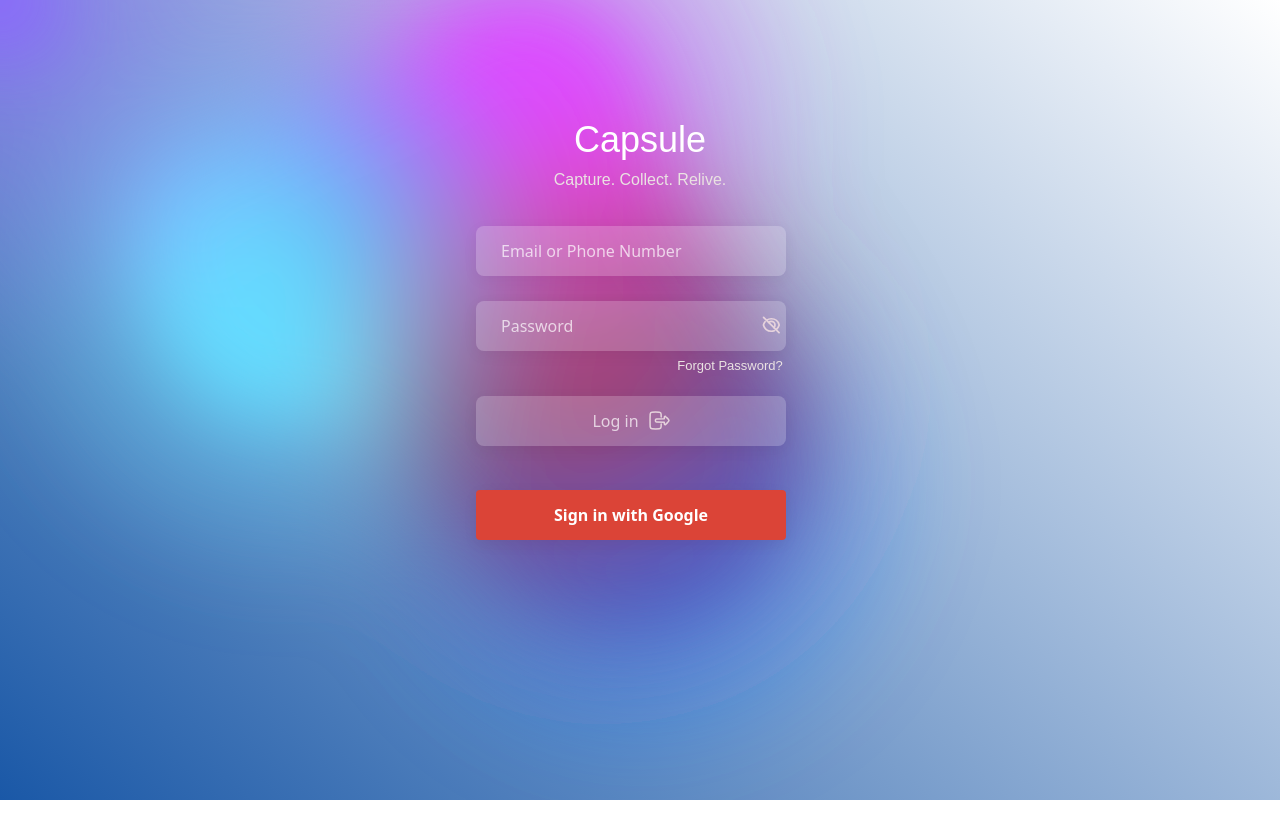
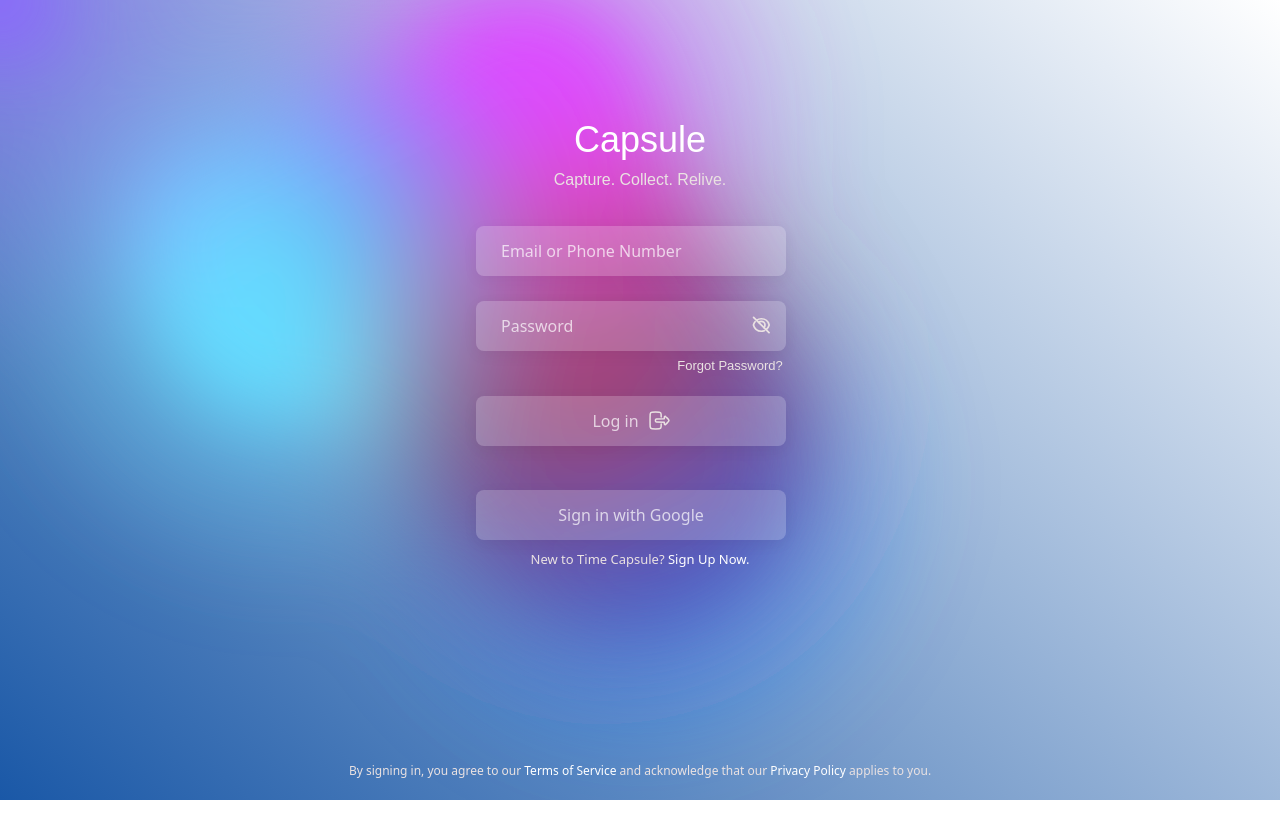
Before and after one commit to PennSpark/sp25-penn-time-capsule, a React (Vite) app in the folder frontend/: page /login in a window 1280 px wide. Shown: the top 838 px of the page. After the commit the page ends 800 px from the top, so only its background shows below. Built offline with nearby package versions, Linux system fonts and the light colour scheme; a web font is replaced by a local one.

Commit message:
login page finished

```diff
--- a/frontend/src/index.css
+++ b/frontend/src/index.css
@@ -28,14 +28,11 @@
   height: 100%;
 }
 
-
-
-
-
-body {
+html, body {
   margin: 0;
   padding: 0;
   overflow: hidden;
+  height: 100%;
 }
 
 /* Custom scrollbar for grid view */
@@ -230,6 +227,7 @@ body {
   margin-top: 154px;
   margin-bottom: 100px;
   flex-shrink: 0;
+  /* position: relative; */
 }
 
 
@@ -376,7 +374,7 @@ body {
 
 
 #login-form button:hover {
-  background-color: #38ebd3;
+  background-color: hsla(0, 0%, 100%, 0.4);
 }
 
 #login-form #toggle-signin {
@@ -396,16 +394,28 @@ body {
 }
 
 #login-form #fineprint {
-  font-size: 12px;
-  margin-top: 10px;
-  margin-left: 40px;
-  color: rgb(178, 163, 163);
+  font-size: 12px; /* Reduce font size */
+  line-height: 1.4; /* Adjust line height for better spacing */
+  color: #eae2e2;
+  text-align: center;
+  position: absolute; /* Position it relative to #login-form */
+  bottom: 20px;
+  left: 50%;
+  transform: translateX(-50%);
+  z-index: 100;
+  width: 80%; /* Restrict width to force wrapping */
+
 }
 
 #login-form #signup-redirect {
   margin-top: 10px;
-  margin-left: 40px;
-  color: #b2a9a9;
+  /* margin-left: 40px; */
+  color: #eae2e2;
+  z-index: 100;
+  position: relative;
+  text-align: center;
+  font-size: small;
+  bottom: 10px;
 }
 
 #login-form a {
@@ -476,6 +486,11 @@ body {
     font-size: small;
     color: #E6D3DC;
   }
+
+  .svg-eye {
+    position: relative;
+    right: 0px;
+  }
 }
 
 @media (min-width: 1000px) {
@@ -486,4 +501,9 @@ body {
     font-size: small;
     color: #E6D3DC;
   }
+
+  .svg-eye {
+    right: 10px;
+    position: relative;
+  }
 }
--- a/frontend/src/pages/Login.tsx
+++ b/frontend/src/pages/Login.tsx
@@ -123,21 +123,21 @@ const Login: React.FC = () => {
                 aria-label="Toggle password visibility"
                 onClick={() => { setShowPassword(!showPassword) }}
               >
-                <svg width="18" height="18" viewBox="0 0 21 21" fill="none" xmlns="http://www.w3.org/2000/svg">
+                <svg className="svg-eye" width="18" height="18" viewBox="0 0 21 21" fill="none" xmlns="http://www.w3.org/2000/svg">
                   <path d="M16.4331 15.9644C18.1407 14.7133 19.3784 12.9248 19.9474 10.8858C20.0175 10.6333 20.0175 10.3664 19.9474 10.1139C18.8417 6.13465 15.1928 3.21437 10.8617 3.21437C8.92047 3.21131 7.02605 3.81024 5.4394 4.92865M14.2903 17.1429C13.2274 17.5578 12.0711 17.7858 10.8617 17.7858C6.53011 17.7858 2.88083 14.8655 1.77597 10.8862C1.70578 10.6336 1.70578 10.3666 1.77597 10.1139C2.12971 8.84261 2.74709 7.65997 3.58797 6.64294"
-                    stroke="#E6D3DC"
+                    stroke="#eae2e2"
                     strokeWidth="2"
                     strokeLinecap="round"
                     strokeLinejoin="round"
                   />
                   <path d="M13.9224 13.5001C14.7089 12.6998 15.1489 11.6221 15.1473 10.5001C15.1473 8.13307 13.2286 6.21436 10.8616 6.21436C10.2915 6.21366 9.727 6.32706 9.2014 6.54787C8.6758 6.76868 8.1997 7.09244 7.80115 7.50007"
-                    stroke="#E6D3DC"
+                    stroke="#eae2e2"
                     strokeWidth="2"
                     strokeLinecap="round"
                     strokeLinejoin="round"
                   />
                   <path d="M1.86163 1.5L19.8616 19.5"
-                    stroke="#E6D3DC"
+                    stroke="#eae2e2"
                     strokeWidth="2"
                     strokeLinecap="round"
                     strokeLinejoin="round"
@@ -157,8 +157,8 @@ const Login: React.FC = () => {
             <button type="submit" className="bold-button flex items-center justify-center gap-2">
               Log in
               <svg width="21" height="19" viewBox="0 0 21 19" fill="none" xmlns="http://www.w3.org/2000/svg">
-                <path d="M12.203 5.9001C12.175 4.7561 12.135 3.8481 12.099 3.1641C12.043 2.1641 11.327 1.3561 10.327 1.2601C9.46697 1.1761 8.25497 1.1001 6.64297 1.1001C5.03097 1.1001 3.81897 1.1761 2.95897 1.2601C1.95897 1.3601 1.24297 2.1641 1.18697 3.1641C1.11497 4.4521 1.04297 6.5241 1.04297 9.5001C1.04297 12.4761 1.11897 14.5481 1.19097 15.8361C1.24697 16.8361 1.96297 17.6441 2.95897 17.7401C3.81897 17.8241 5.03097 17.9001 6.64297 17.9001C8.25497 17.9001 9.46697 17.8241 10.327 17.7401C11.323 17.6401 12.043 16.8361 12.095 15.8361C12.131 15.1521 12.171 14.2441 12.199 13.1001" stroke="#E6D3DC" stroke-width="1.5" stroke-linecap="round" stroke-linejoin="round" />
-                <path d="M16.455 5.44676C16.011 5.07076 15.411 5.35076 15.371 5.93476C15.339 6.45076 15.299 7.09076 15.275 7.78276L7.47503 8.06676C6.97503 8.08676 6.53503 8.41476 6.47903 8.91076C6.45903 9.08676 6.44303 9.28676 6.44303 9.49876C6.44303 9.71076 6.45903 9.90676 6.47903 10.0868C6.53903 10.5828 6.97503 10.9148 7.47503 10.9308L15.275 11.2148C15.299 11.8308 15.331 12.4468 15.371 13.0628C15.411 13.6428 16.011 13.9228 16.455 13.5508C16.847 13.2188 17.359 12.7588 18.011 12.1188C19.079 11.0708 19.599 10.3388 19.843 9.91876C19.995 9.66276 19.995 9.33876 19.843 9.08276C19.599 8.66276 19.079 7.93076 18.011 6.88276C17.363 6.24676 16.847 5.78276 16.455 5.45076L16.455 5.44676Z" stroke="#E6D3DC" stroke-width="1.5" stroke-linecap="round" stroke-linejoin="round" />
+                <path d="M12.203 5.9001C12.175 4.7561 12.135 3.8481 12.099 3.1641C12.043 2.1641 11.327 1.3561 10.327 1.2601C9.46697 1.1761 8.25497 1.1001 6.64297 1.1001C5.03097 1.1001 3.81897 1.1761 2.95897 1.2601C1.95897 1.3601 1.24297 2.1641 1.18697 3.1641C1.11497 4.4521 1.04297 6.5241 1.04297 9.5001C1.04297 12.4761 1.11897 14.5481 1.19097 15.8361C1.24697 16.8361 1.96297 17.6441 2.95897 17.7401C3.81897 17.8241 5.03097 17.9001 6.64297 17.9001C8.25497 17.9001 9.46697 17.8241 10.327 17.7401C11.323 17.6401 12.043 16.8361 12.095 15.8361C12.131 15.1521 12.171 14.2441 12.199 13.1001" stroke="#eae2e2" stroke-width="1.5" stroke-linecap="round" stroke-linejoin="round" />
+                <path d="M16.455 5.44676C16.011 5.07076 15.411 5.35076 15.371 5.93476C15.339 6.45076 15.299 7.09076 15.275 7.78276L7.47503 8.06676C6.97503 8.08676 6.53503 8.41476 6.47903 8.91076C6.45903 9.08676 6.44303 9.28676 6.44303 9.49876C6.44303 9.71076 6.45903 9.90676 6.47903 10.0868C6.53903 10.5828 6.97503 10.9148 7.47503 10.9308L15.275 11.2148C15.299 11.8308 15.331 12.4468 15.371 13.0628C15.411 13.6428 16.011 13.9228 16.455 13.5508C16.847 13.2188 17.359 12.7588 18.011 12.1188C19.079 11.0708 19.599 10.3388 19.843 9.91876C19.995 9.66276 19.995 9.33876 19.843 9.08276C19.599 8.66276 19.079 7.93076 18.011 6.88276C17.363 6.24676 16.847 5.78276 16.455 5.45076L16.455 5.44676Z" stroke="#eae2e2" stroke-width="1.5" stroke-linecap="round" stroke-linejoin="round" />
               </svg>
 
             </button>
@@ -171,17 +171,19 @@ const Login: React.FC = () => {
             <button
               type="button"
               onClick={() => googleLogin()}
-              className="google-button"
+              className="bold-button flex items-center justify-center gap-2"
             >
               Sign in with Google
             </button>
-            <p id="signup-redirect">
+
+          </form>
+          <p id="signup-redirect">
               New to Time Capsule? <a href="./register">Sign Up Now.</a>
             </p>
-          </form>
-        </section>
-      </div>
-    </div>
+            <p id="fineprint">By signing in, you agree to our <a href="https://www.youtube.com/watch?v=dQw4w9WgXcQ">Terms of Service</a> and acknowledge that our <a href="https://www.youtube.com/watch?v=dQw4w9WgXcQ">Privacy Policy</a> applies to you.</p>
+            </section>
+        </div>
+        </div>
 
   );
 };
```
